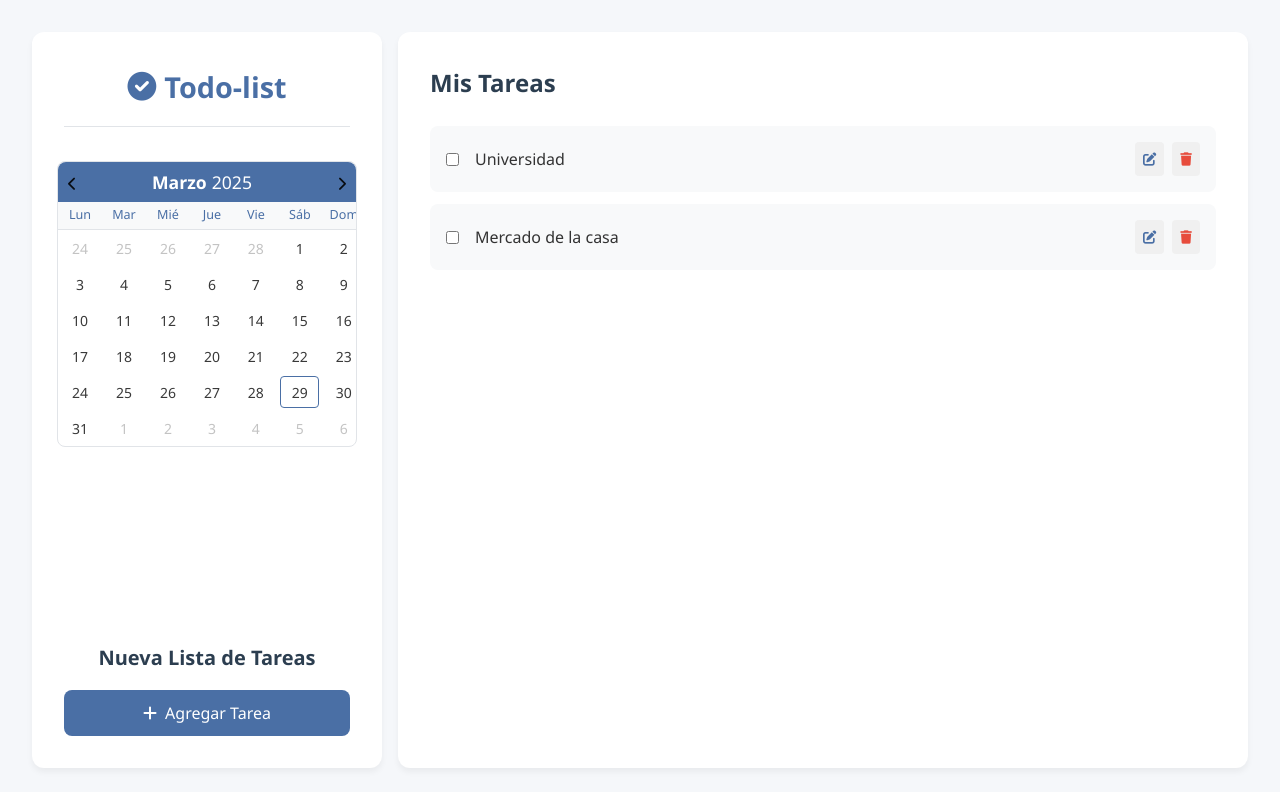
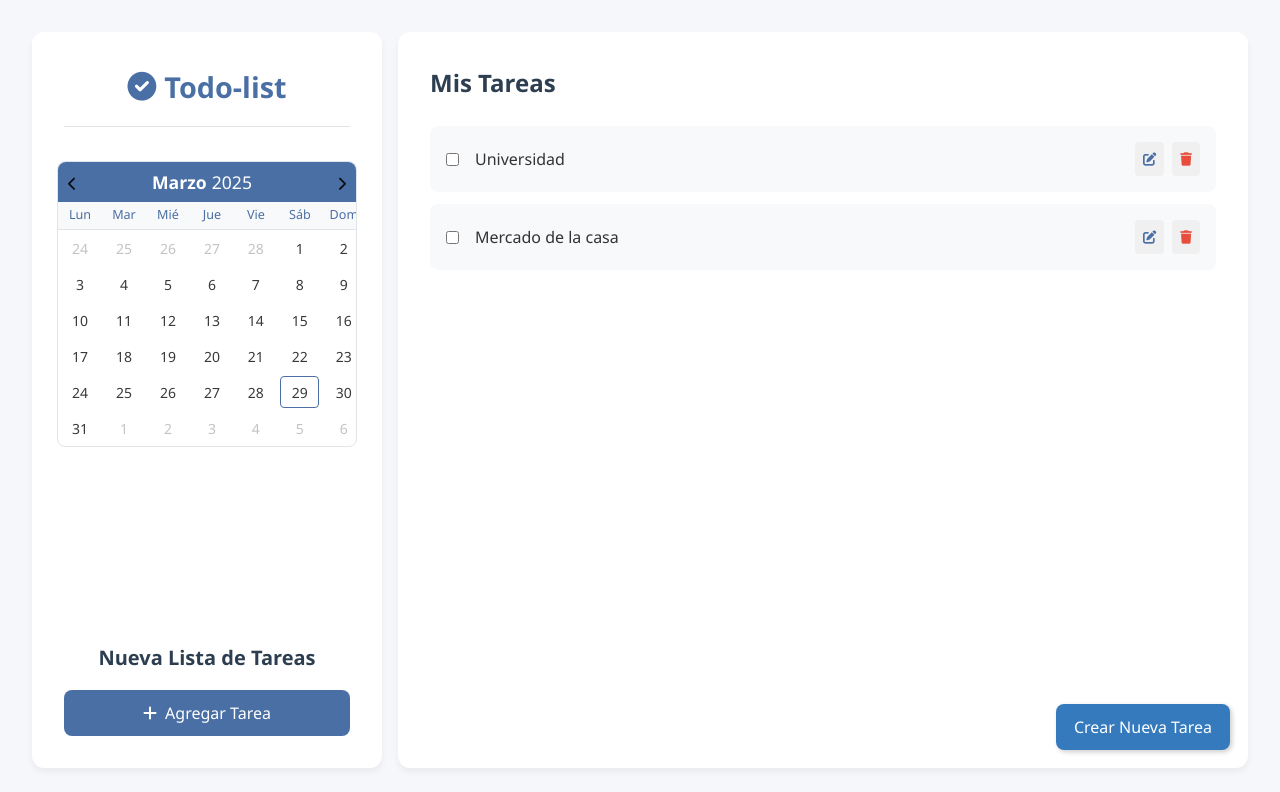
Before and after one commit to kevin4512/ListaDeTareas, a website: page index.html in a window 1280 px wide. Drawn offline with nearby package versions, Linux system fonts and the light colour scheme.

Commit message:
reajuste

```diff
--- a/index.html
+++ b/index.html
@@ -62,5 +62,8 @@
             nextArrow: '<i class="fas fa-chevron-right"></i>'
         });
     </script>
+  <button id="crearTarea">Crear Nueva Tarea</button>
+
+
 </body>
 </html>
--- a/src/css/styles.css
+++ b/src/css/styles.css
@@ -206,3 +206,23 @@ main {
 .titulo-app i {
     color: #4a6fa5;
 }
+
+#crearTarea {
+    position: fixed;
+    bottom: 50px;
+    right: 50px;
+    background-color: #357ABD;
+    color: white;
+    border: none;
+    padding: 12px 18px;
+    border-radius: 8px;
+    font-size: 16px;
+    cursor: pointer;
+    box-shadow: 2px 2px 5px rgba(0, 0, 0, 0.2);
+    transition: background-color 0.3s ease, transform 0.2s ease;
+}
+
+#crearTarea:hover {
+    background-color: #285A8E;
+    transform: scale(1.05);
+}
```
